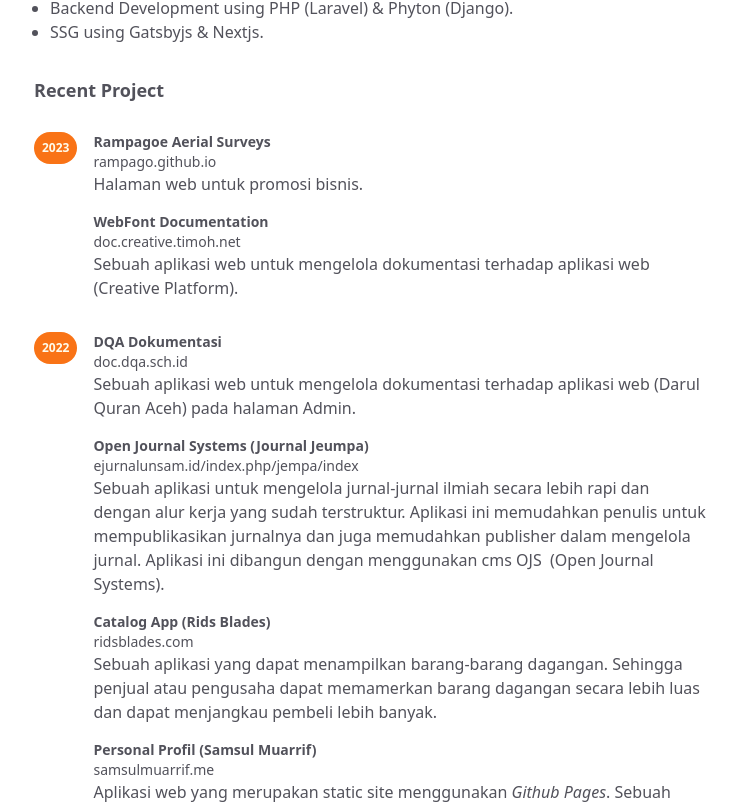
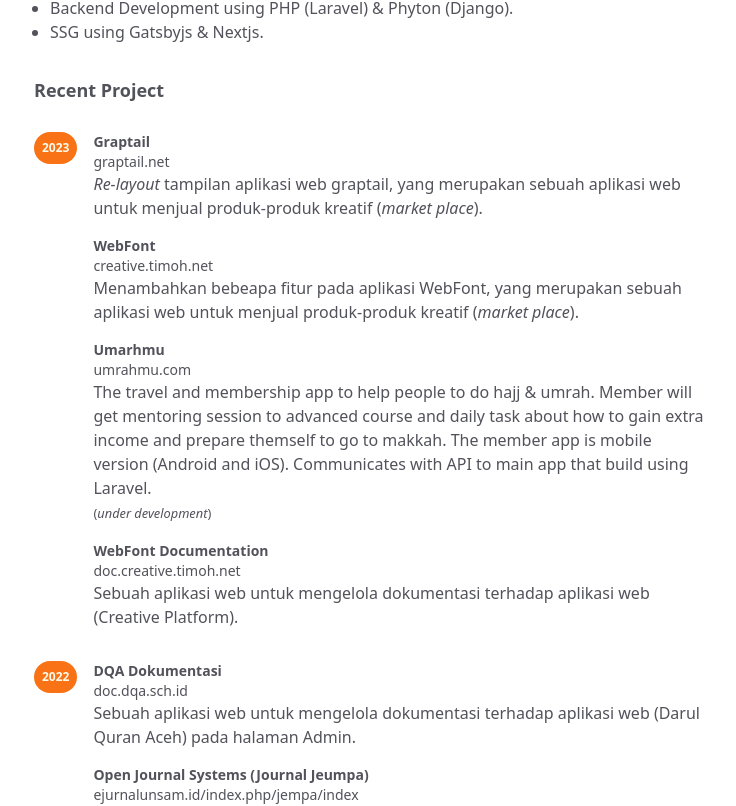
Before and after one commit to panda-67/programming, a Next.js app: page / in a window 1280 px wide. Shown: the part 1100-1906 px from the top of the page, without its empty margins (270-1006 px from the left). Built offline with nearby package versions, Linux system fonts and the light colour scheme.

Commit message:
Add items on recent project

```diff
--- a/components/projects.tsx
+++ b/components/projects.tsx
@@ -7,8 +7,15 @@
          <div className="flex gap-4">
             <YearTag>2023</YearTag>
             <div className="space-y-4 my-1">
-               <ProjectItem title="Rampagoe Aerial Surveys" source="rampago.github.io">
-                  Halaman web untuk promosi bisnis.
+               <ProjectItem title="Graptail" source="graptail.net">
+                  <em>Re-layout</em> tampilan aplikasi web graptail, yang merupakan sebuah aplikasi web untuk menjual produk-produk kreatif (<em>market place</em>).
+               </ProjectItem>
+               <ProjectItem title="WebFont" source="creative.timoh.net">
+                  Menambahkan bebeapa fitur pada aplikasi WebFont, yang merupakan sebuah aplikasi web untuk menjual produk-produk kreatif (<em>market place</em>).
+               </ProjectItem>
+               <ProjectItem title="Umarhmu" source="umrahmu.com">
+                  The travel and membership app to help people to do hajj & umrah. Member will get mentoring session to advanced course and daily task about how to gain extra income and prepare themself to go to makkah. The member app is mobile version (Android and iOS). Communicates with API to main app that build using Laravel.<br/>
+                  <small>(<em>under development</em>)</small>
                </ProjectItem>
                <ProjectItem title="WebFont Documentation" source="doc.creative.timoh.net">
                   Sebuah aplikasi web untuk mengelola dokumentasi terhadap aplikasi web <Link
@@ -67,7 +74,7 @@
                </ProjectItem>
             </div>
          </div>
-         <div className="flex gap-4">
+         {/* <div className="flex gap-4">
             <YearTag>2021</YearTag>
             <ProjectItem title="Catalog App (Octo Poin)" source="octopoin.com">
                Sebuah aplikasi yang dapat menampilkan barang-barang dagangan
@@ -84,7 +91,7 @@
                Sebuah blog sederhana yang dibuat menggunakan Django
                Framework.
             </ProjectItem>
-         </div>
+         </div> */}
       </div>
    )
 }
```
Also changed, not shown: 1 other file (tests, documents, lock files or other folders).
